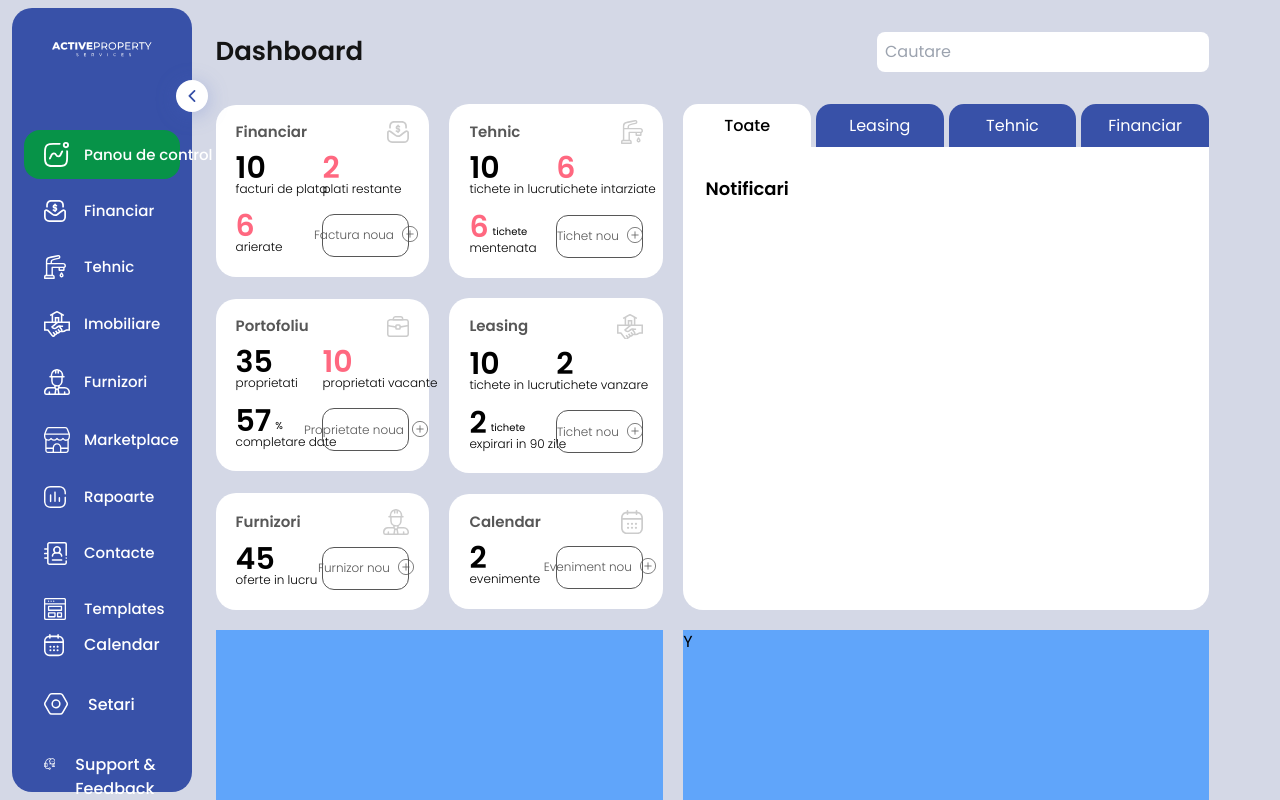
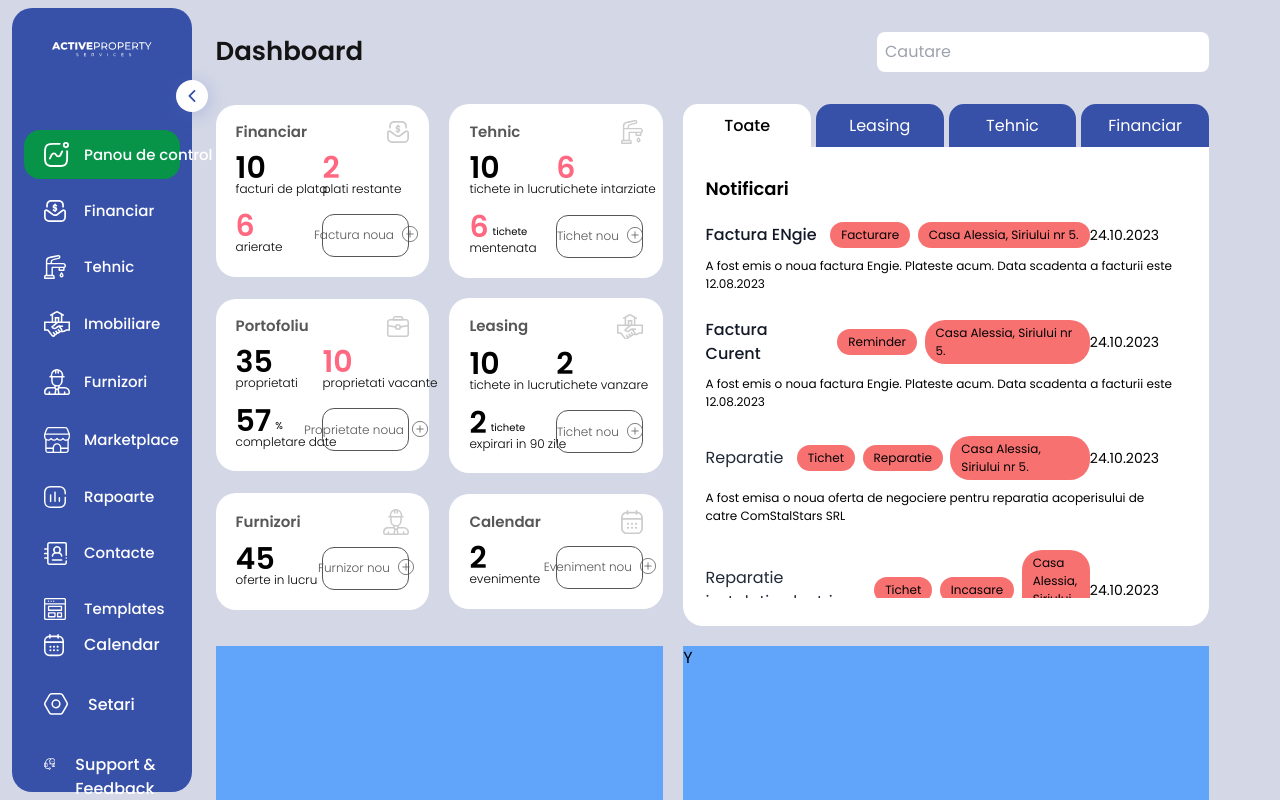
Before and after one commit to GeluHorotan/active-property-services, a Next.js app: page / in a window 1280 px wide. Shown: the top 800 px of the page. Built offline with nearby package versions, Linux system fonts and the light colour scheme.

Commit message:
feat: create body part with json data

```diff
--- a/components/Notifications.tsx
+++ b/components/Notifications.tsx
@@ -1,8 +1,10 @@
 import { FC } from 'react';
+import NotificationData from '@ro/NotificationData.json';
 
 const Notifications: FC = () => {
+  const { notifications } = NotificationData;
   return (
-    <div className="   col-span-7 h-full flex-col flex ">
+    <div className=" row-span-1  col-span-7 h-full flex-col flex  ">
       {/* Header */}
       <div className="flex w-full gap-[5px]">
         <div className="w-[152px] h-[43px] bg-white rounded-t-[15px] flex items-center justify-center">
@@ -19,8 +21,47 @@ const Notifications: FC = () => {
         </div>
       </div>
       {/* Body */}
-      <div className="w-full h-full flex flex-col gap-5 bg-white rounded-b-4xl py-[28px] pl-[22.3px] pr-[30px] ">
+      <div className="w-full h-[479px]  flex flex-col gap-5 bg-white  rounded-b-4xl py-[28px] pl-[22.3px] pr-[30px]  ">
         <h4 className="font-semibold text-semibold">Notificari</h4>
+        <div className="flex flex-col gap-[25px] h-full overflow-y-scroll  ">
+          {notifications?.map((notification, i) => {
+            return (
+              <div key={i} className="flex flex-col gap-[9px]">
+                <div className="flex items-center justify-between pr-5 ">
+                  <div className="gap-[13.5px] flex items-center">
+                    <h5
+                      className={`${
+                        notification.isRead
+                          ? 'font-regular text-gray-800'
+                          : 'font-medium text-gray-900'
+                      }  leading-6`}
+                    >
+                      {notification?.title}
+                    </h5>
+                    <div className="flex gap-[7.5px] items-center">
+                      {notification?.tags.map((tag, i) => {
+                        return (
+                          <div
+                            key={i}
+                            className="py-1 px-[11px]  rounded-4xl flex items-center justify-center bg-red-400"
+                          >
+                            <p className="text-[12px] font-regular">
+                              {tag.name}
+                            </p>
+                          </div>
+                        );
+                      })}
+                    </div>
+                  </div>
+                  <p>{notification.date}</p>
+                </div>
+                <p className="text-[12px] font-regular leading-[18px]">
+                  {notification.desc}
+                </p>
+              </div>
+            );
+          })}
+        </div>
       </div>
     </div>
   );
--- /dev/null
+++ b/locale/ro/NotificationData.json
@@ -0,0 +1,179 @@
+{
+  "notifications": [
+    {
+      "title": "Factura ENgie",
+      "desc": "A fost emis o noua factura Engie. Plateste acum. Data scadenta a facturii este 12.08.2023",
+      "date": "24.10.2023",
+      "tags": [
+        {
+          "name": "Facturare"
+        },
+        {
+          "name": "Casa Alessia, Siriului nr 5."
+        }
+      ],
+      "isRead": false
+    },
+    {
+      "title": "Factura Curent",
+      "desc": "A fost emis o noua factura Engie. Plateste acum. Data scadenta a facturii este 12.08.2023",
+      "date": "24.10.2023",
+      "tags": [
+        {
+          "name": "Reminder"
+        },
+        {
+          "name": "Casa Alessia, Siriului nr 5."
+        }
+      ],
+      "reminder": true,
+      "isRead": false
+    },
+    {
+      "title": "Reparatie",
+      "desc": "A fost emisa o noua oferta de negociere pentru reparatia acoperisului de catre ComStalStars SRL",
+      "date": "24.10.2023",
+      "tags": [
+        {
+          "name": "Tichet"
+        },
+        {
+          "name": "Reparatie"
+        },
+        {
+          "name": "Casa Alessia, Siriului nr 5."
+        }
+      ],
+
+      "isRead": true
+    },
+    {
+      "title": "Reparatie instalatie electrica",
+      "desc": "A fost finalizata lucrarea de reparative a instalatiei electrice  de catre ComStalStars SRL",
+      "date": "24.10.2023",
+      "tags": [
+        {
+          "name": "Tichet"
+        },
+        {
+          "name": "Incasare"
+        },
+        {
+          "name": "Casa Alessia, Siriului nr 5."
+        }
+      ],
+
+      "isRead": true
+    },
+    {
+      "title": "Facturare instalatie electrica",
+      "desc": "A fost finalizata lucrarea de reparative a instalatiei electrice  de catre ComStalStars SRL",
+      "date": "24.10.2023",
+      "tags": [
+        {
+          "name": "Plata"
+        },
+
+        {
+          "name": "Casa Alessia, Siriului nr 5."
+        }
+      ],
+
+      "isRead": true
+    },
+    {
+      "title": "Reparatie",
+      "desc": "A fost emisa o noua oferta de negociere pentru reparatia acoperisului de catre ComStalStars SRL",
+      "date": "24.10.2023",
+      "tags": [
+        { "name": "Tichet" },
+        {
+          "name": "Reparatie"
+        },
+
+        {
+          "name": "Casa Alessia, Siriului nr 5."
+        }
+      ],
+
+      "isRead": true
+    },
+    {
+      "title": "Reparatie instalatie electrica",
+      "desc": "A fost finalizata lucrarea de reparative a instalatiei electrice  de catre ComStalStars SRL",
+      "date": "24.10.2023",
+      "tags": [
+        { "name": "Tichet" },
+        {
+          "name": "Incasare"
+        },
+
+        {
+          "name": "Casa Alessia, Siriului nr 5."
+        }
+      ],
+
+      "isRead": true
+    },
+    {
+      "title": "Facturare instalatie electrica",
+      "desc": "A fost finalizata lucrarea de reparative a instalatiei electrice  de catre ComStalStars SRL",
+      "date": "24.10.2023",
+      "tags": [
+        { "name": "Plata" },
+
+        {
+          "name": "Casa Alessia, Siriului nr 5."
+        }
+      ],
+
+      "isRead": true
+    },
+    {
+      "title": "Reparatie",
+      "desc": "A fost emisa o noua oferta de negociere pentru reparatia acoperisului de catre ComStalStars SRL",
+      "date": "24.10.2023",
+      "tags": [
+        { "name": "Tichet" },
+
+        {
+          "name": "Reparatie"
+        },
+
+        {
+          "name": "Casa Alessia, Siriului nr 5."
+        }
+      ],
+
+      "isRead": true
+    },
+    {
+      "title": "Reparatie instalatie electrica",
+      "desc": "A fost finalizata lucrarea de reparative a instalatiei electrice  de catre ComStalStars SRL",
+      "date": "24.10.2023",
+      "tags": [
+        { "name": "Tichet" },
+        { "name": "Incasare" },
+        {
+          "name": "Casa Alessia, Siriului nr 5."
+        }
+      ],
+
+      "isRead": true
+    },
+    {
+      "title": "Facturare instalatie electrica",
+      "desc": "A fost finalizata lucrarea de reparative a instalatiei electrice  de catre ComStalStars SRL",
+      "date": "24.10.2023",
+      "tags": [
+        { "name": "Plata" },
+
+        {
+          "name": "Casa Alessia, Siriului nr 5."
+        }
+      ],
+
+      "isRead": true
+    }
+  ]
+}
```
